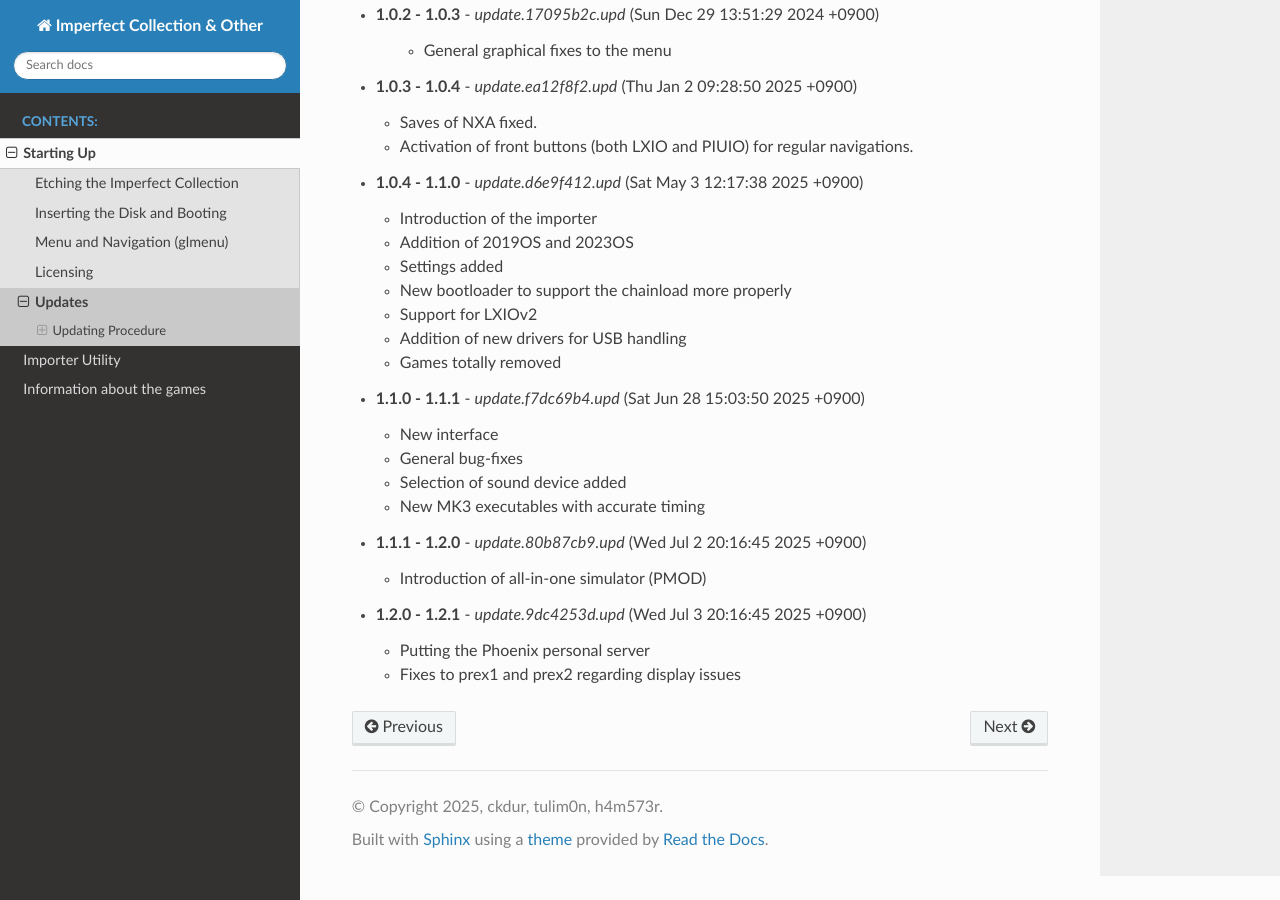
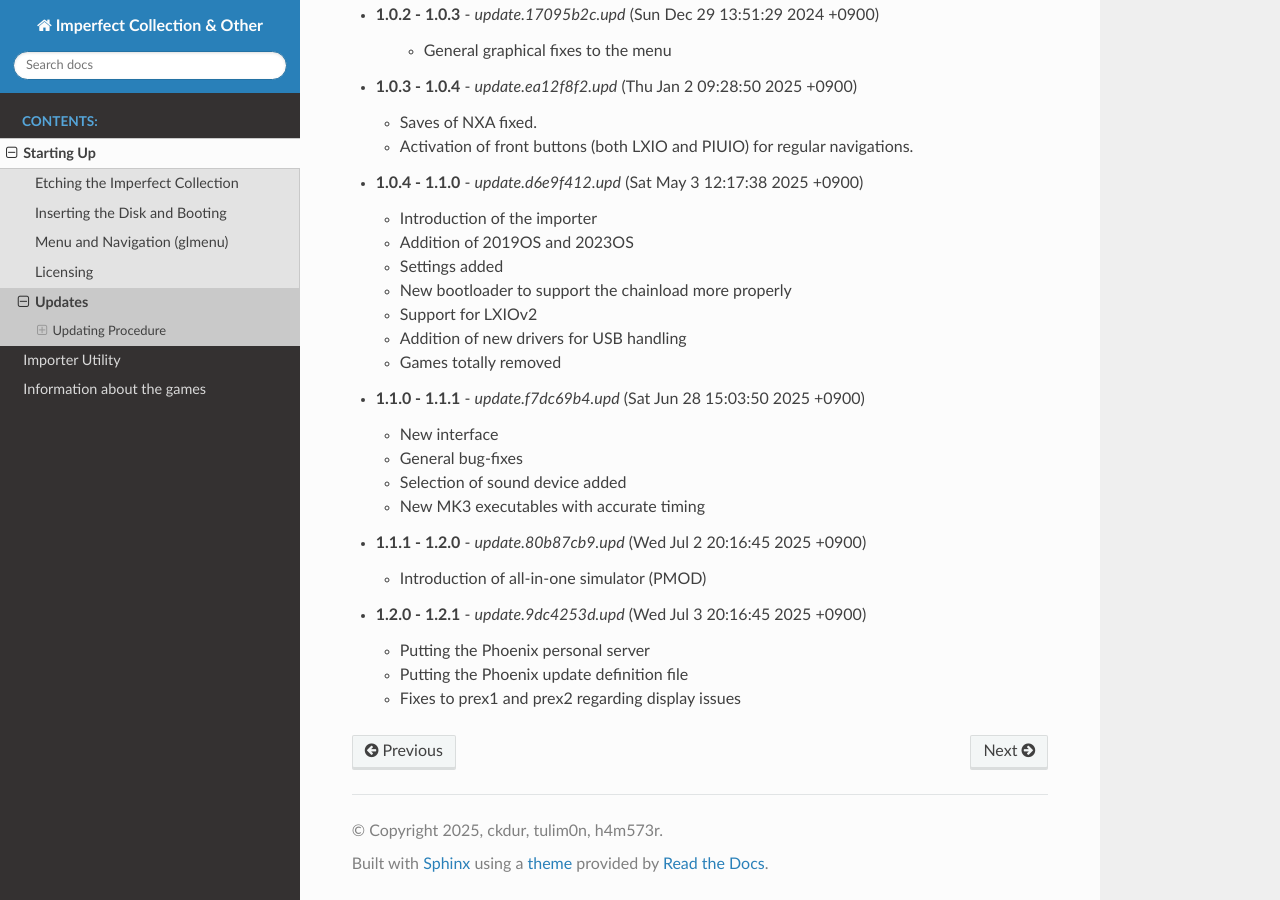
Before and after one commit to ckdur/imperfect-manual, a Sphinx documentation site: the page built from docs/start/updates.rst, in a window 1280 px wide and 900 px high, scrolled down 1204 px. Built offline with Sphinx 7.4.7 and the Read the Docs theme 3.1.0, drawn with Linux system fonts in a browser that asks for light colours.

Commit message:
Adding another comment to the update

```diff
--- a/docs/start/updates.rst
+++ b/docs/start/updates.rst
@@ -95,4 +95,5 @@ The updates are organized in the following way:
 - **1.2.0 - 1.2.1** - `update.9dc4253d.upd` (Wed Jul 3 20:16:45 2025 +0900)
 
   - Putting the Phoenix personal server
+  - Putting the Phoenix update definition file
   - Fixes to prex1 and prex2 regarding display issues
```
